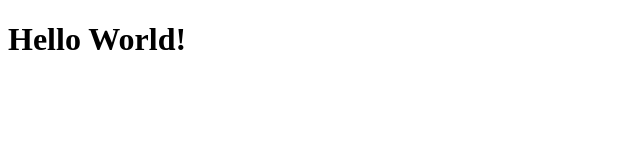
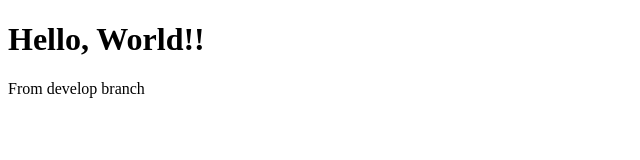
Before and after one commit to bngams/git-2209-first-repo-del, a plain HTML site: page index.html in a window 1280 px wide. Shown: the whole page, without its empty margins (0-640 px from the left). Drawn offline with Linux system fonts and the light colour scheme.

Commit message:
Some changes on index.html and new file test.txt

```diff
--- a/index.html
+++ b/index.html
@@ -4,6 +4,7 @@
 	<title>Welcome</title>
 </head>
 <body>
-	<h1>Hello World!</h1>
+	<h1>Hello, World!!</h1>
+	<p>From develop branch</p>
 </body>
 </html>
```
Also changed, not shown: test.txt (added).
